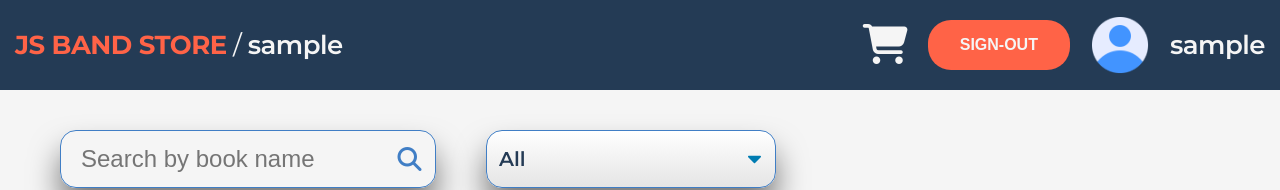
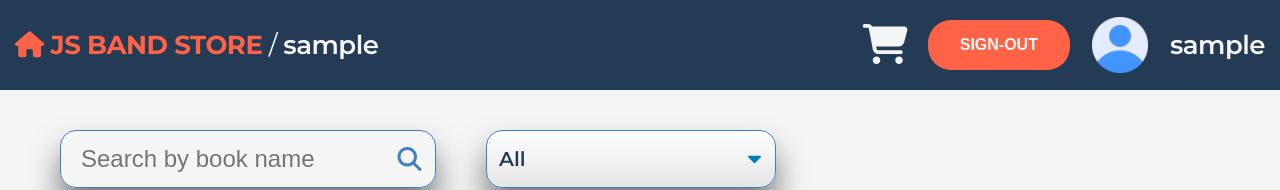
Before and after one commit to KUstimenko/x-course-task, a React (Create React App) app: page / in a window 1280 px wide. Shown: the top 190 px of the page. Built offline with nearby package versions, Linux system fonts and the light colour scheme; sample sign-in values are in the browser's storage.

Commit message:
icons house

```diff
--- a/src/components/Header/Header.js
+++ b/src/components/Header/Header.js
@@ -18,7 +18,7 @@ export default function Header() {
     <header className="header">
       <h2 className="header__title">
         <Link to="/" className="header__logo" rel="noopener noreferrer">
-          js band store
+          {username && <i className="fa-solid fa-house"></i>} js band store
         </Link>{" "}
         {username && (
           <>
```
